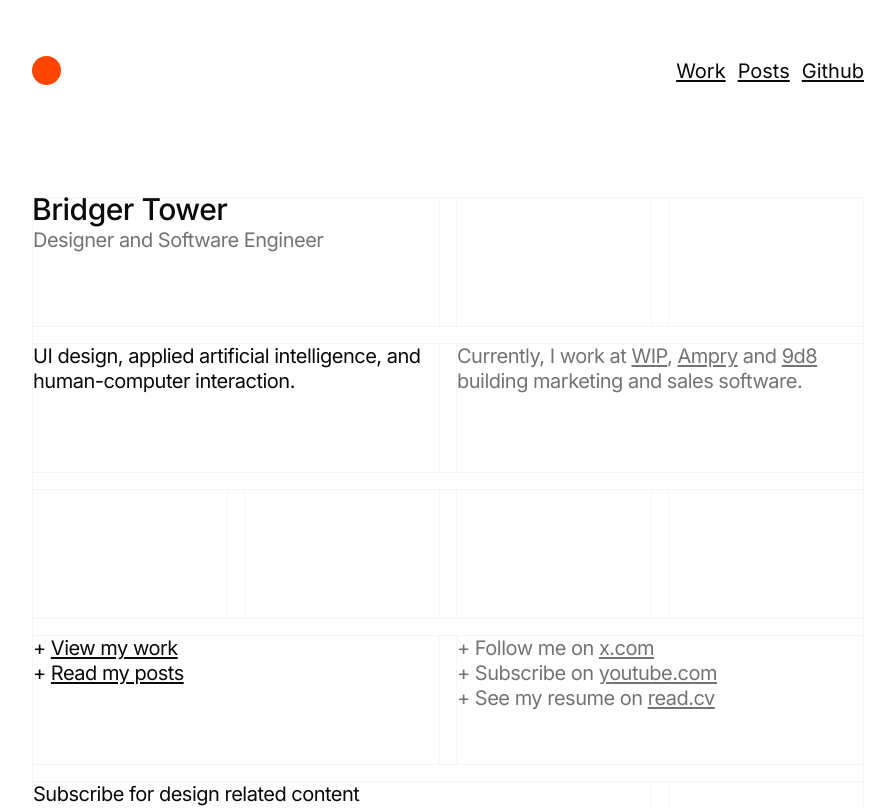
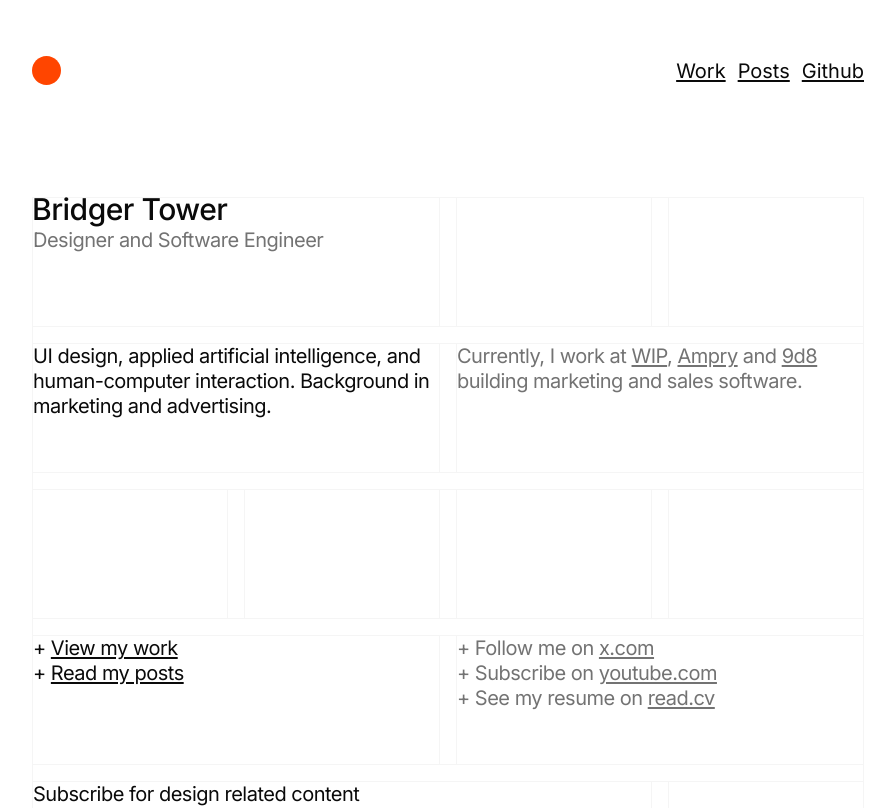
Before and after one commit to brijr/site, a Next.js app: page / in a window 1280 px wide. Shown: the top 808 px of the page, without its empty margins (192-1087 px from the left). Built offline with nearby package versions, Linux system fonts and the light colour scheme.

Commit message:
update homepage

```diff
--- a/app/page.tsx
+++ b/app/page.tsx
@@ -26,7 +26,7 @@ export default function HomePage() {
               <Child className="col-span-2">
                 <h3>
                   UI design, applied artificial intelligence, and human-computer
-                  interaction.
+                  interaction. Background in marketing and advertising.
                 </h3>
               </Child>
               <Child className="col-span-2">
```
